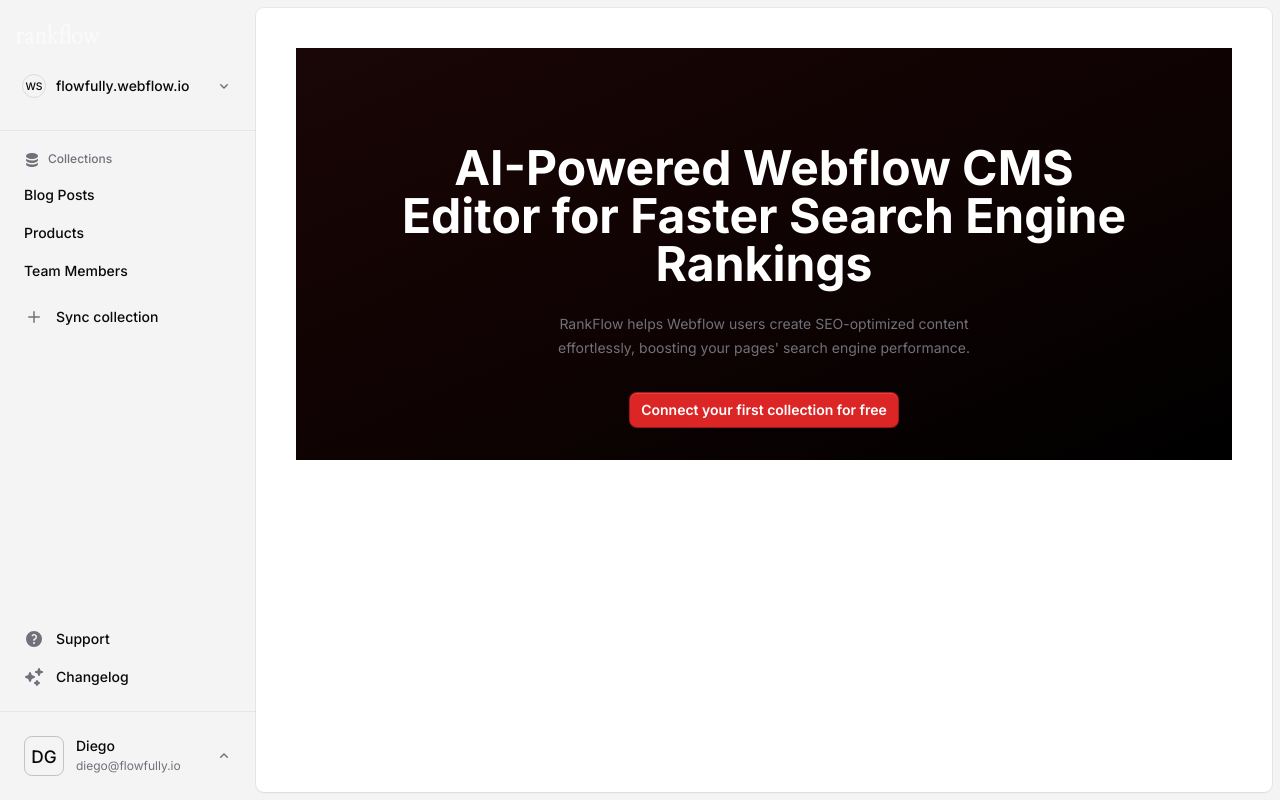
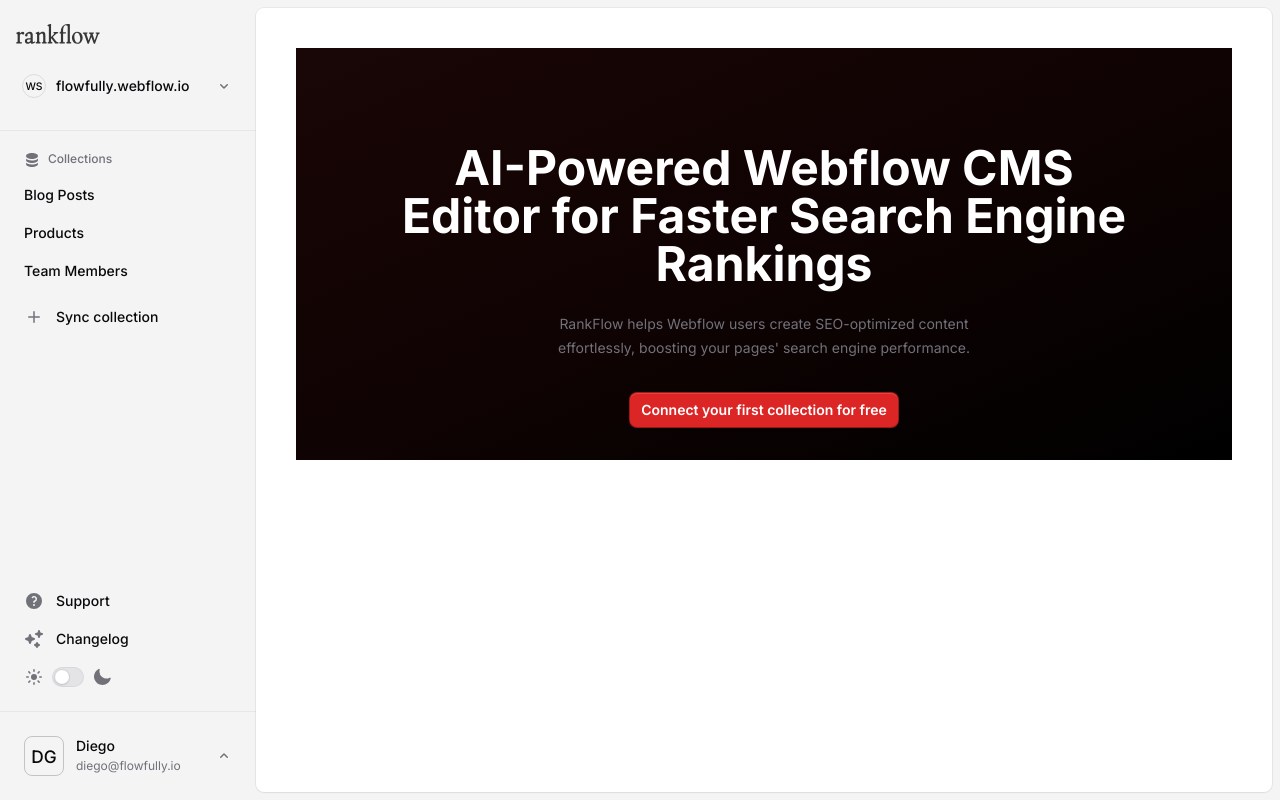
Before and after one commit to diegogallovich/rankflow, a Next.js app: page / in a window 1280 px wide. Built offline with nearby package versions, Linux system fonts and the light colour scheme.

Commit message:
Color Preference support

```diff
--- a/app/layout.tsx
+++ b/app/layout.tsx
@@ -3,6 +3,7 @@
 import "./globals.css";
 // UI Imports
 import { Avatar } from "@/components/avatar";
+import { ThemeProvider } from "next-themes";
 import {
   Dropdown,
   DropdownButton,
@@ -45,7 +46,17 @@
   PlusIcon,
 } from "@heroicons/react/20/solid";
 import Image from "next/image";
-import Logo from "../public/logotype-light.svg";
+import LogoLight from "../public/logotype-light.svg";
+import LogoDark from "../public/logotype-dark.svg";
+import dynamic from "next/dynamic";
+
+const ThemeToggle = dynamic(
+  () =>
+    import("@/components/composed/theme-toggle").then((mod) => mod.ThemeToggle),
+  {
+    ssr: false,
+  },
+);
 
 const inter = Inter({ subsets: ["latin"] });
 
@@ -61,8 +72,9 @@
   children: React.ReactNode;
 }>) {
   return (
-    <html lang="en">
+    <html lang="en" suppressHydrationWarning>
       <body className={inter.className}>
+        <ThemeProvider attribute="class" defaultTheme="system" enableSystem>
           <SidebarLayout
             navbar={
               <Navbar>
@@ -105,9 +117,15 @@
                 <SidebarHeader>
                   <div className="flex w-full items-start justify-start pb-6 pt-2">
                     <Image
-                    src={Logo}
+                      src={LogoDark}
                       alt="RankFlow Logo"
-                    className="max-h-5 w-auto"
+                      className="max-h-5 w-auto dark:hidden"
+                      layout="intrinsic"
+                    />
+                    <Image
+                      src={LogoLight}
+                      alt="RankFlow Logo"
+                      className="hidden max-h-5 w-auto dark:block"
                       layout="intrinsic"
                     />
                   </div>
@@ -172,13 +190,21 @@
                       <SparklesIcon />
                       <SidebarLabel>Changelog</SidebarLabel>
                     </SidebarItem>
+                    <SidebarItem>
+                      <ThemeToggle />
+                    </SidebarItem>
                   </SidebarSection>
                 </SidebarBody>
                 <SidebarFooter>
                   <Dropdown>
                     <DropdownButton as={SidebarItem}>
                       <span className="flex min-w-0 items-center gap-3">
-                      <Avatar initials="DG" className="size-10" square alt="" />
+                        <Avatar
+                          initials="DG"
+                          className="size-10"
+                          square
+                          alt=""
+                        />
                         <span className="min-w-0">
                           <span className="block truncate text-sm/5 font-medium text-zinc-950 dark:text-white">
                             Diego
@@ -221,6 +247,7 @@
           >
             {children}
           </SidebarLayout>
+        </ThemeProvider>
       </body>
     </html>
   );
--- /dev/null
+++ b/components/composed/theme-toggle.tsx
@@ -0,0 +1,30 @@
+"use client";
+import { useTheme } from "next-themes";
+import { useEffect, useState } from "react";
+import { Switch } from "../switch";
+import { SunIcon, MoonIcon } from "@heroicons/react/20/solid";
+
+export function ThemeToggle() {
+  const [mounted, setMounted] = useState(false);
+  const { theme, setTheme } = useTheme();
+
+  useEffect(() => setMounted(true), []);
+
+  if (!mounted) return null;
+
+  const toggleTheme = () => {
+    setTheme(theme === "light" ? "dark" : "light");
+  };
+
+  return (
+    <div className="flex items-center space-x-2">
+      <SunIcon className="h-5 w-5 text-zinc-500 dark:text-zinc-400" />
+      <Switch
+        color="dark/zinc"
+        checked={theme === "dark"}
+        onChange={toggleTheme}
+      />
+      <MoonIcon className="h-5 w-5 text-zinc-500 dark:text-zinc-400" />
+    </div>
+  );
+}
--- a/package.json
+++ b/package.json
@@ -17,6 +17,7 @@
     "clsx": "^2.1.1",
     "framer-motion": "^11.3.29",
     "next": "14.2.6",
+    "next-themes": "^0.3.0",
     "react": "^18",
     "react-dom": "^18"
   },
--- a/tailwind.config.ts
+++ b/tailwind.config.ts
@@ -1,6 +1,7 @@
 import type { Config } from "tailwindcss";
 import defaultTheme from "tailwindcss/defaultTheme";
 const config: Config = {
+  darkMode: "selector",
   content: [
     "./pages/**/*.{js,ts,jsx,tsx,mdx}",
     "./components/**/*.{js,ts,jsx,tsx,mdx}",
```
Also changed, not shown: public/logotype-dark.svg (added), 1 other file (tests, documents, lock files or other folders). Lines whose indentation alone changed are shown as unchanged.
